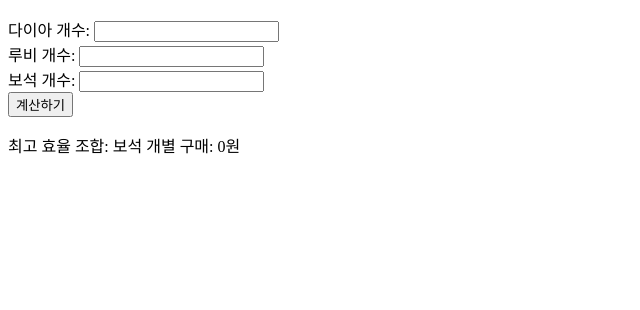
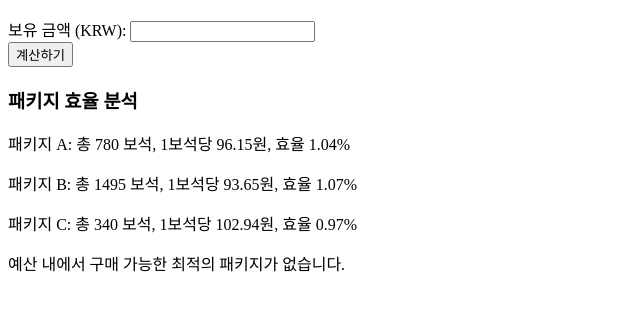
Before and after one commit to Tin-0111/CashCal, a plain HTML site: page index.html in a window 1280 px wide. Both pictures are taken after a click on the button "계산하기". Shown: the part 58-368 px from the top of the page, without its empty margins (0-640 px from the left). Drawn offline with Linux system fonts and the light colour scheme.

Commit message:
Update index.html

```diff
--- a/index.html
+++ b/index.html
@@ -5,73 +5,52 @@
     <meta name="viewport" content="width=device-width, initial-scale=1.0">
     <title>현질 효율 계산기</title>
     <script>
-        function calculateBestDeal() {
-            let diamonds = parseInt(document.getElementById("diamonds").value) || 0;
-            let rubies = parseInt(document.getElementById("rubies").value) || 0;
-            let gems = parseInt(document.getElementById("gems").value) || 0;
+        function calculateBestPackage() {
+            let budget = parseInt(document.getElementById("budget").value) || 0;
 
-            let totalGemsNeeded = gems + (diamonds * 15) + (rubies * 13);
-            let bestPrice = Infinity;
-            let bestOption = "";
-
-            const gemPackages = [
-                { gems: 1000, price: 100000 },
-                { gems: 500, price: 52000 },
-                { gems: 100, price: 10500 },
-                { gems: 50, price: 5400 },
-                { gems: 10, price: 1100 }
+            const packages = [
+                { name: "패키지 A", gems: 500, diamonds: 10, rubies: 10, price: 75000 },
+                { name: "패키지 B", gems: 1000, diamonds: 20, rubies: 15, price: 140000 },
+                { name: "패키지 C", gems: 200, diamonds: 5, rubies: 5, price: 35000 }
             ];
 
-            const packageA = { gems: 500, diamonds: 10, rubies: 10, price: 75000 };
-
-            function calculatePrice(gemsNeeded) {
-                let totalPrice = 0;
-                for (let pkg of gemPackages) {
-                    let count = Math.floor(gemsNeeded / pkg.gems);
-                    totalPrice += count * pkg.price;
-                    gemsNeeded -= count * pkg.gems;
-                }
-                if (gemsNeeded > 0) {
-                    for (let pkg of gemPackages.reverse()) {
-                        if (pkg.gems >= gemsNeeded) {
-                            totalPrice += pkg.price;
-                            break;
-                        }
-                    }
-                }
-                return totalPrice;
+            function calculateEfficiency(pkg) {
+                let totalGems = pkg.gems + (pkg.diamonds * 15) + (pkg.rubies * 13);
+                let pricePerGem = pkg.price / totalGems;
+                let efficiency = (100 / pricePerGem).toFixed(2);
+                return { totalGems, pricePerGem, efficiency };
             }
 
-            let directPurchasePrice = calculatePrice(totalGemsNeeded);
-            if (directPurchasePrice < bestPrice) {
-                bestPrice = directPurchasePrice;
-                bestOption = `보석 개별 구매: ${bestPrice}원`;
-            }
+            let bestOption = null;
+            let bestEfficiency = 0;
+            let resultText = "<h3>패키지 효율 분석</h3>";
 
-            let packageA_GemsNeeded = totalGemsNeeded - packageA.gems - (packageA.diamonds * 15) - (packageA.rubies * 13);
-            if (packageA_GemsNeeded > 0) {
-                let packageAPrice = packageA.price + calculatePrice(packageA_GemsNeeded);
-                if (packageAPrice < bestPrice) {
-                    bestPrice = packageAPrice;
-                    bestOption = `패키지 A + 추가 보석 구매: ${bestPrice}원`;
-                }
-            } else {
-                if (packageA.price < bestPrice) {
-                    bestPrice = packageA.price;
-                    bestOption = `패키지 A 구매: ${bestPrice}원`;
+            for (let pkg of packages) {
+                let { totalGems, pricePerGem, efficiency } = calculateEfficiency(pkg);
+                resultText += `<p>${pkg.name}: 총 ${totalGems} 보석, 1보석당 ${pricePerGem.toFixed(2)}원, 효율 ${efficiency}%</p>`;
+
+                if (pkg.price <= budget && efficiency > bestEfficiency) {
+                    bestEfficiency = efficiency;
+                    bestOption = pkg;
                 }
             }
 
-            document.getElementById("result").innerText = `최고 효율 조합: ${bestOption}`;
+            if (bestOption) {
+                let { totalGems, pricePerGem, efficiency } = calculateEfficiency(bestOption);
+                resultText += `<h3>최고 효율 패키지 추천</h3>`;
+                resultText += `<p>${bestOption.name}: 총 ${totalGems} 보석, 1보석당 ${pricePerGem.toFixed(2)}원, 효율 ${efficiency}%</p>`;
+            } else {
+                resultText += `<p>예산 내에서 구매 가능한 최적의 패키지가 없습니다.</p>`;
+            }
+
+            document.getElementById("result").innerHTML = resultText;
         }
     </script>
 </head>
 <body>
     <h2>현질 효율 계산기</h2>
-    <label>다이아 개수: <input type="number" id="diamonds" min="0"></label><br>
-    <label>루비 개수: <input type="number" id="rubies" min="0"></label><br>
-    <label>보석 개수: <input type="number" id="gems" min="0"></label><br>
-    <button onclick="calculateBestDeal()">계산하기</button>
-    <p id="result"></p>
+    <label>보유 금액 (KRW): <input type="number" id="budget" min="0"></label><br>
+    <button onclick="calculateBestPackage()">계산하기</button>
+    <div id="result"></div>
 </body>
 </html>
```
